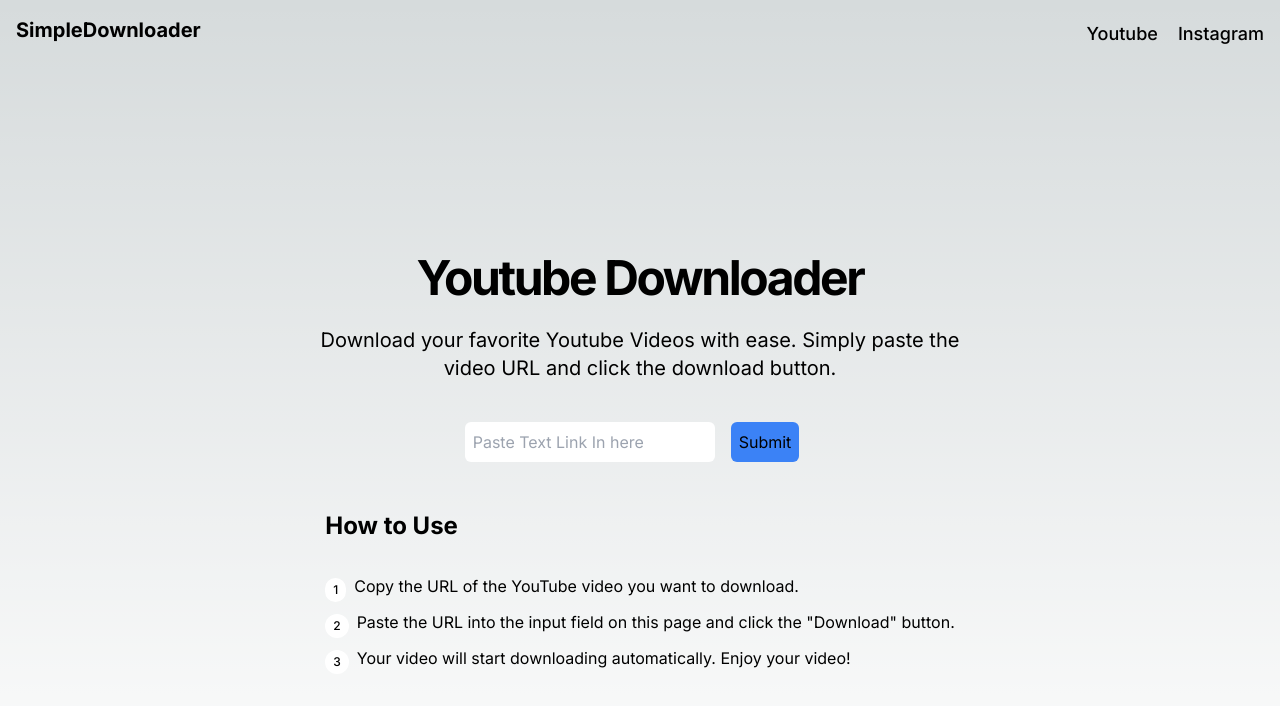
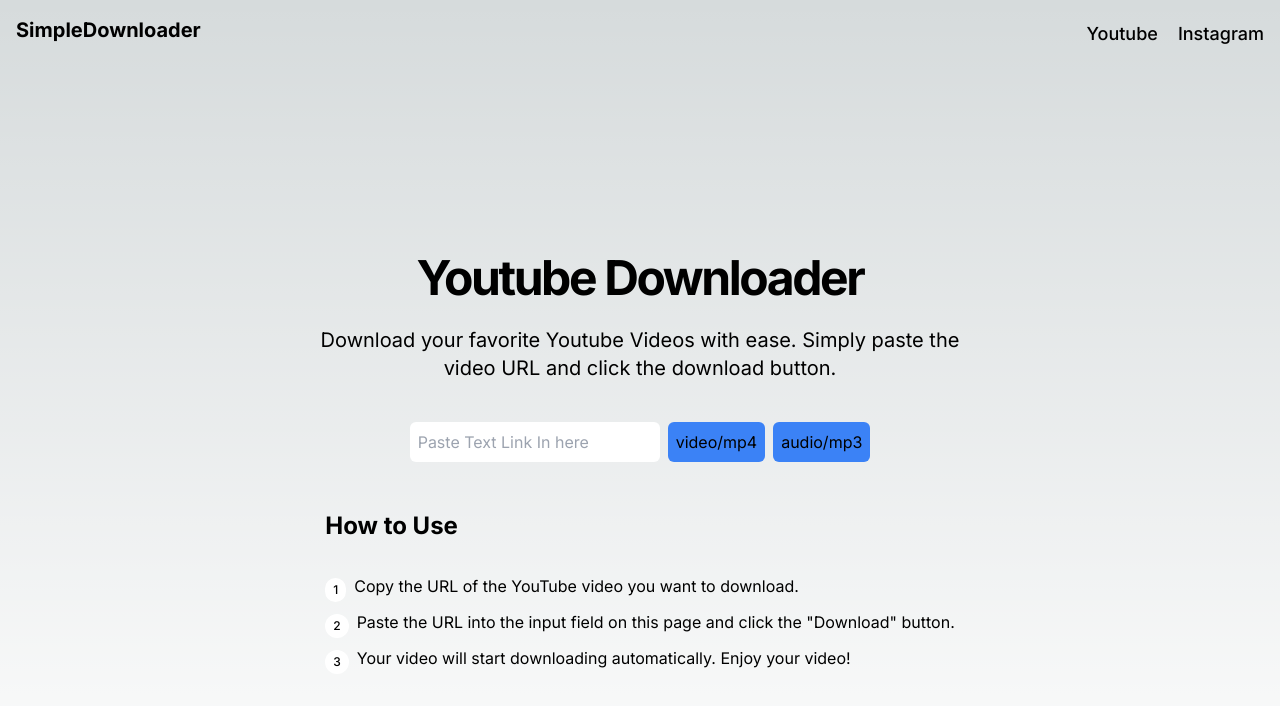
Before and after one commit to muhammadsaefulr/nextjs-sosmed-downloader, a Next.js app: page /youtube in a window 1280 px wide. Shown: the top 706 px of the page. Built offline with nearby package versions, Linux system fonts and the light colour scheme.

Commit message:
update: adding mp3 download

```diff
--- a/src/app/youtube/page.tsx
+++ b/src/app/youtube/page.tsx
@@ -19,24 +19,8 @@
   ];
 }
 
-const initialDataDetail: ResponseRes = {
-  dataDetail: [
-    {
-      urlLinks: "",
-      videoRes: "",
-      videoResId: "",
-    },
-    {
-      videoChannel: "",
-      videoChannelId: "",
-      videoDesc: "",
-      videoTitle: "",
-    },
-  ],
-};
-
 const Youtube = () => {
-  const [dataLinks, setDataLinks] = useState({ links: "", res: "" || "360p" });
+  const [dataLinks, setDataLinks] = useState({ links: "", res: "" || "360p", mp3: false });
   const [responseRes, setResponseRes] = useState<ResponseRes>();
   const [isLoading, setIsloading] = useState(false);
 
@@ -45,7 +29,7 @@
     if (dataLinks.links !== "") {
       setIsloading(true);
       console.log(dataLinks);
-      fetch(`/api/youtube?url=${dataLinks.links}&res=${dataLinks.res}`).then(
+      fetch(`/api/youtube?url=${dataLinks.links}&res=${dataLinks.res}&mp3=${dataLinks.mp3}`).then(
         async (res) => {
           setIsloading(false);
           if (res.status === 200) {
@@ -86,9 +70,16 @@
           ></input>
           <button
             type="submit"
-            className="p-2 mt-4 mx-4 bg-blue-500 rounded-md"
+            className="p-2 mt-4 mx-2 bg-blue-500 rounded-md"
           >
-            {isLoading ? "Loading.." : "Submit"}
+            {isLoading ? "Loading.." : "video/mp4"}
+          </button>
+          <button
+            type="submit"
+            onClick={() => setDataLinks({...dataLinks, mp3: true})}
+            className="p-2 mt-4 bg-blue-500 rounded-md"
+          >
+            {isLoading ? "Loading.." : "audio/mp3"}
           </button>
         </form>
       </div>
```
Also changed, not shown: 1 other file (tests, documents, lock files or other folders).
